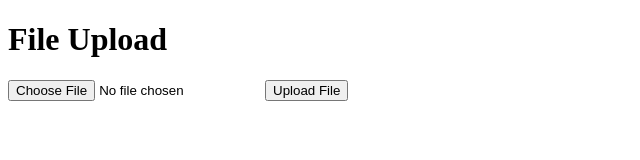
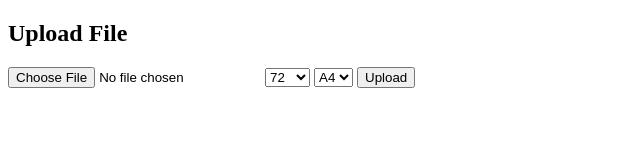
Before and after one commit to 0tsu0i0ihajime/PDFSizeChange, a plain HTML site: page templates/index.html in a window 1280 px wide. Shown: the whole page, without its empty margins (0-640 px from the left). Drawn offline with Linux system fonts and the light colour scheme.

Commit message:
Update index.html

```diff
--- a/templates/index.html
+++ b/templates/index.html
@@ -1,15 +1,37 @@
 <!DOCTYPE html>
-<html lang="en">
+<html lang="ja">
 <head>
     <meta charset="UTF-8">
     <meta name="viewport" content="width=device-width, initial-scale=1.0">
     <title>File Upload</title>
 </head>
 <body>
-    <h1>File Upload</h1>
+    <h2>Upload File</h2>
     <form action="/upload" method="POST" enctype="multipart/form-data">
-        <input type="file" name="file" accept=".pdf">
-        <button type="submit">Upload File</button>
+        <input type="file" name="file">
+        <select name="dpiSize" id="dpiSize">
+            <option value="72">72</option>
+            <option value="300">300</option>
+        </select>
+        <select name="pdfSize" id="pdfSize">
+            <option value="A7">A7</option>
+            <option value="A6">A6</option>
+            <option value="A5">A5</option>
+            <option value="A4" selected>A4</option>
+            <option value="A3">A3</option>
+            <option value="A2">A2</option>
+            <option value="A1">A1</option>
+            <option value="A0">A0</option>
+            <option value="B7">B7</option>
+            <option value="B6">B6</option>
+            <option value="B5">B5</option>
+            <option value="B4">B4</option>
+            <option value="B3">B3</option>
+            <option value="B2">B2</option>
+            <option value="B1">B1</option>
+            <option value="B0">B0</option>
+        </select>
+        <input type="submit" value="Upload">
     </form>
 </body>
 </html>
```
